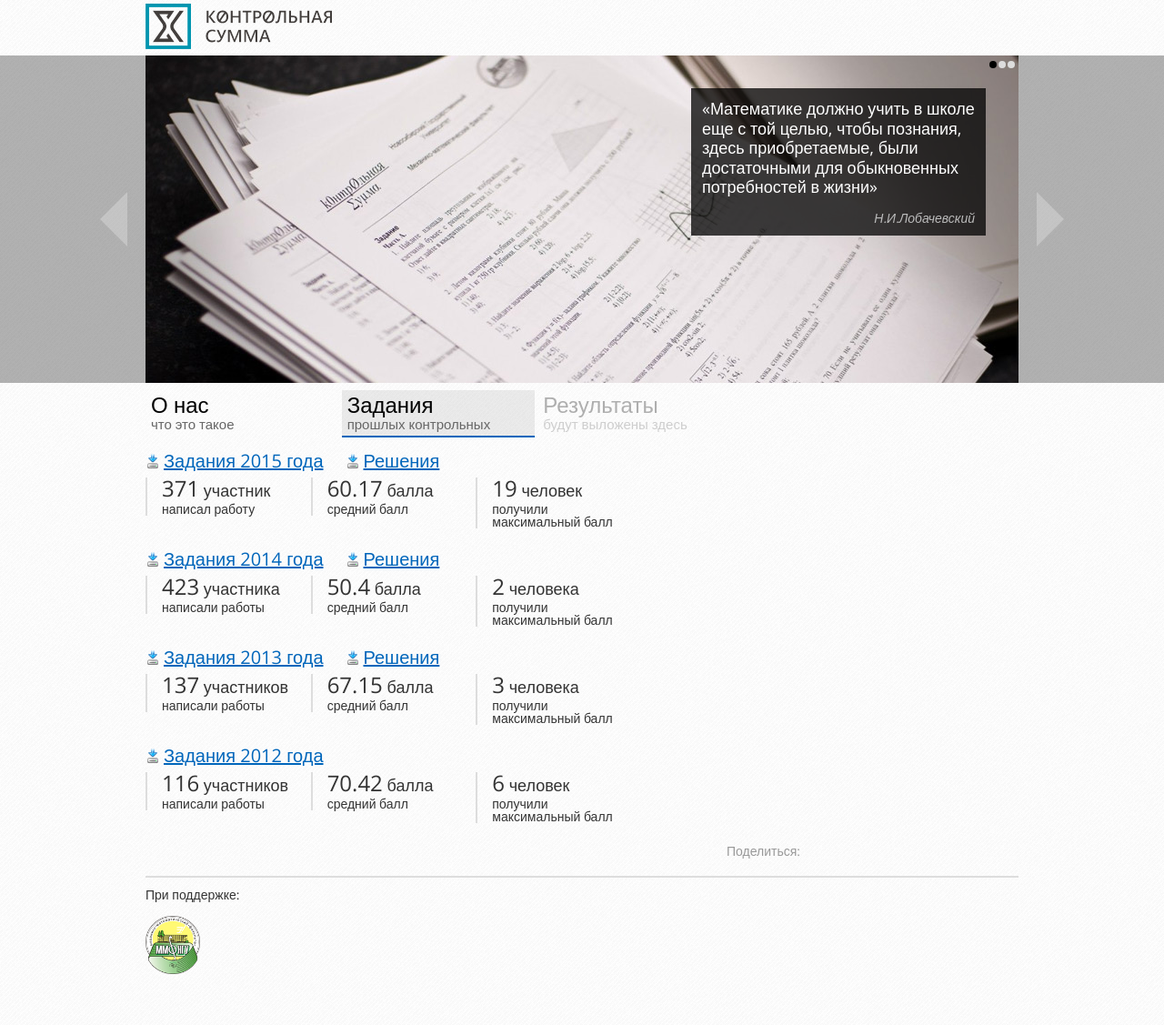
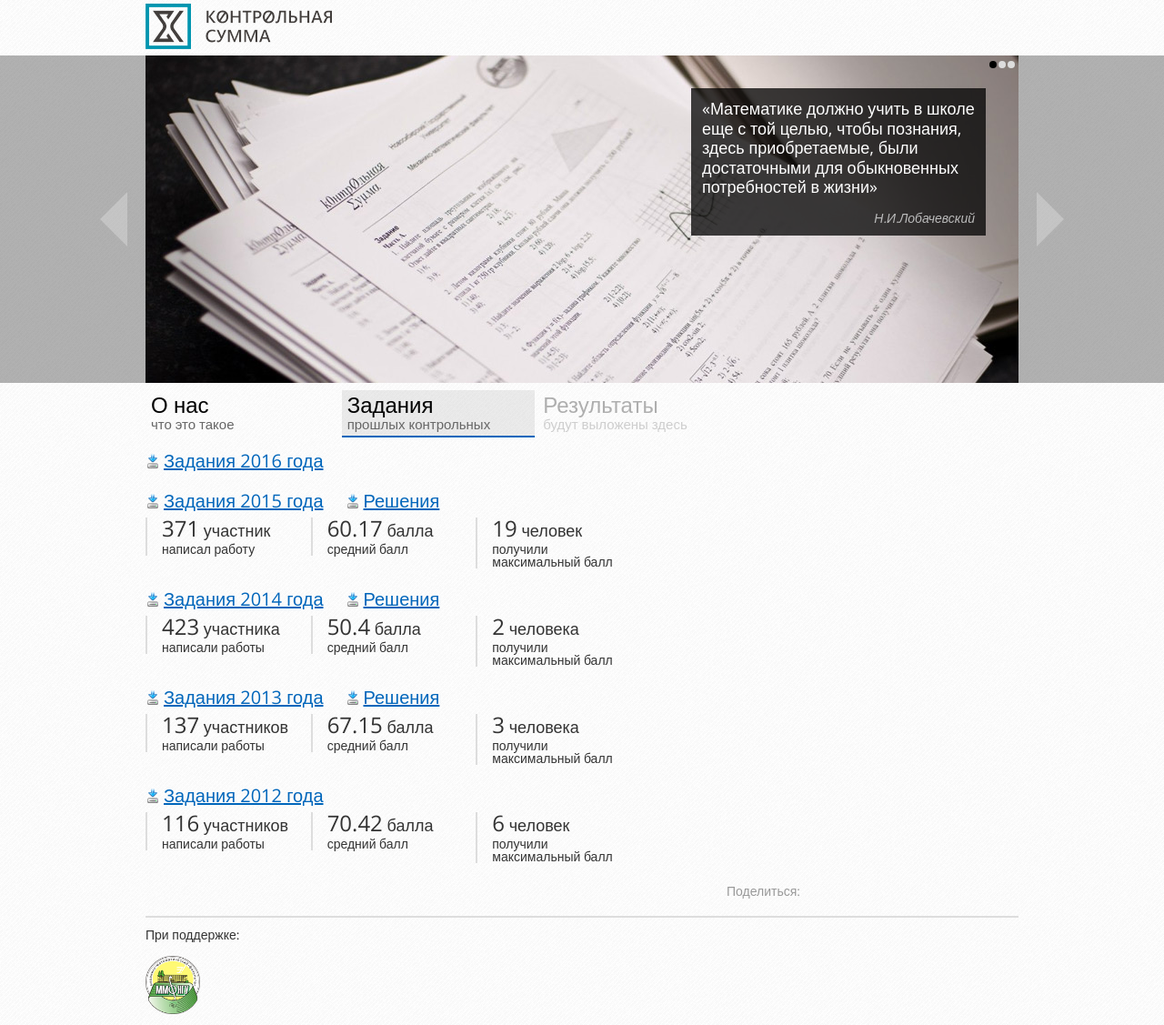
Before and after one commit to kontrsumma/kontrsumma.github.io, a Jekyll site: the page built from tasks.html, in a window 1280 px wide. Shown: the whole page at 91% size. Built offline with Jekyll 4.4.1, drawn with Linux system fonts in a browser that asks for light colours; nearby versions of some CDN libraries; before the commit the page ends 1083 px from its top, so only the background shows below that.

Commit message:
Update tasks.html (#12)

```diff
--- a/tasks.html
+++ b/tasks.html
@@ -5,6 +5,11 @@ description: Скачать задания Контрольной суммы
 permalink: /tasks
 ---
 <article class="tasks">
+    <div class="tasks__item">
+        <a class="tasks__item_link" href=
+        "/docs/kontrolnaya-summa_tasks_2016.pdf">Задания 2016
+        года</a>
+    </div>
     <div class="tasks__item">
         <a class="tasks__item_link" href=
         "/docs/kontrolnaya-summa_tasks_2015.pdf">Задания 2015
```
